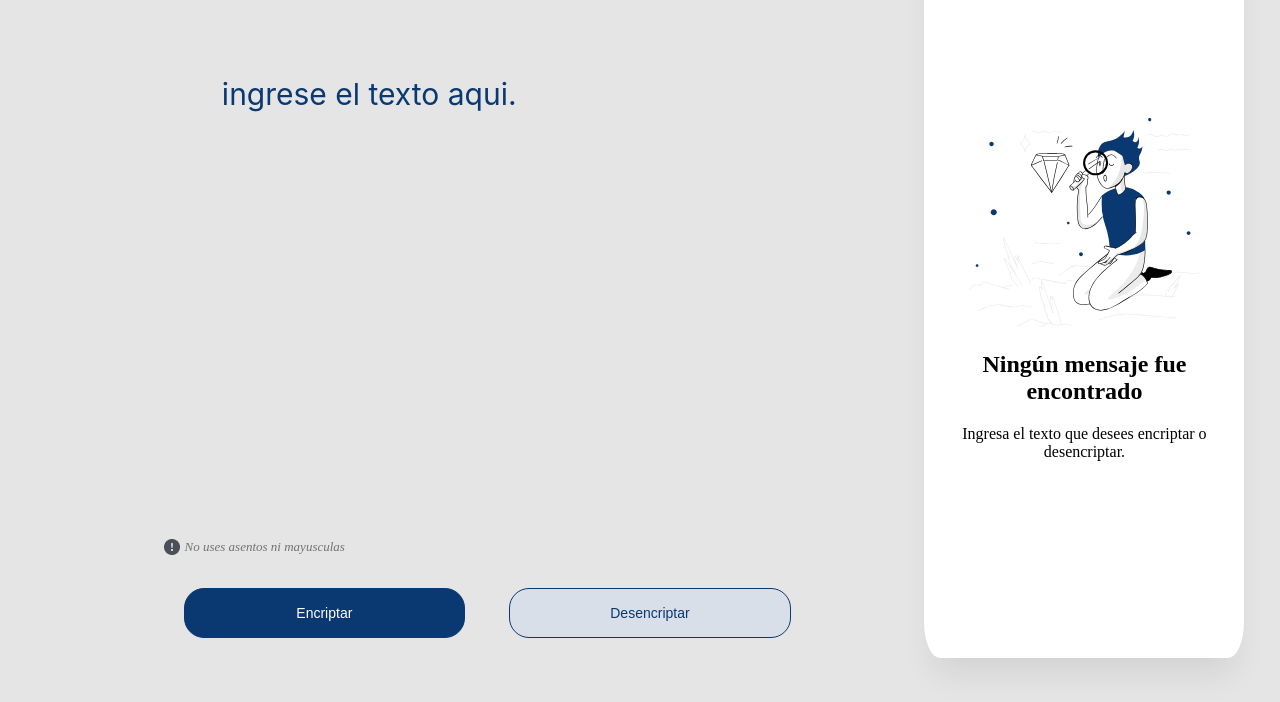
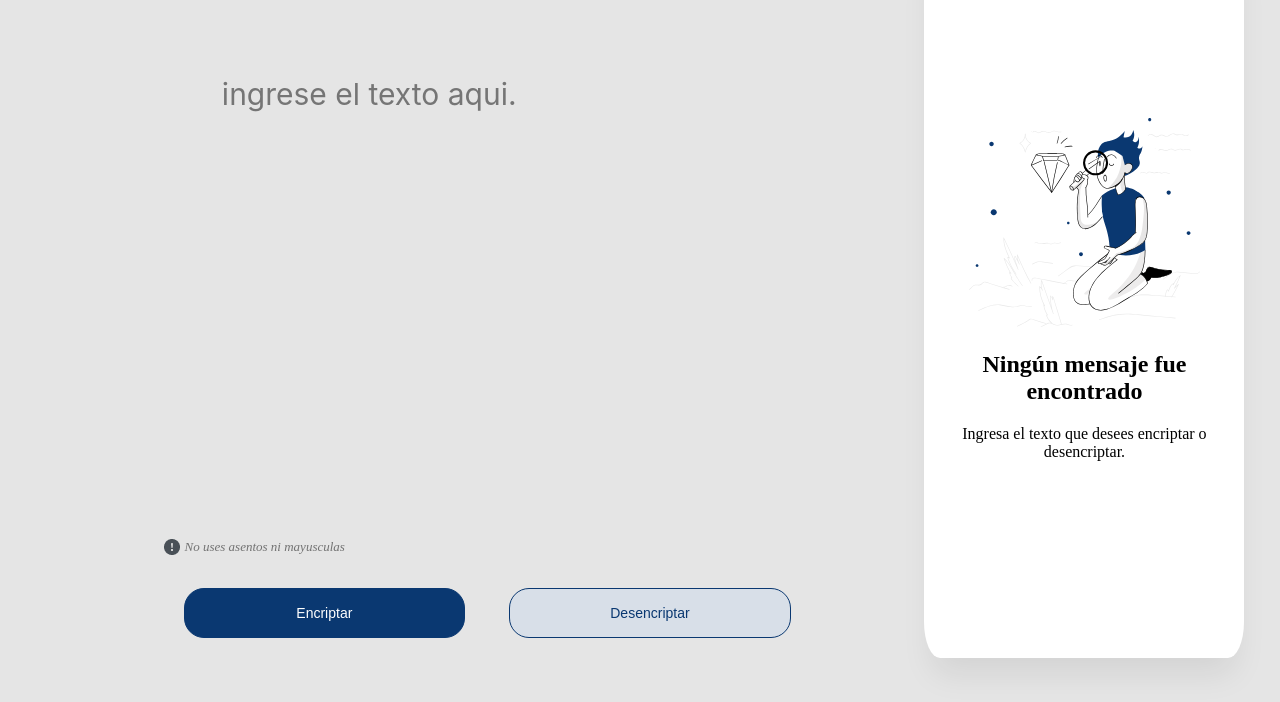
Before and after one commit to bvazquezj/encrypt-Jabran, a plain HTML site: page index.html in a window 1280 px wide. Shown: the part 98-800 px from the top of the page. Drawn offline with Linux system fonts and the light colour scheme.

Commit message:
añadiendo placeholder

```diff
--- a/index.html
+++ b/index.html
@@ -16,7 +16,7 @@
     <main>
             <section>
                 <div class="encript">
-                    <textarea class="txta-encript" id="input" cols="30" rows="10">ingrese el texto aqui.</textarea>
+                    <textarea class="txta-encript" id="input" cols="30" rows="10" placeholder="ingrese el texto aqui."></textarea>
                     <div>
                         <p><img src="Images/important.png" alt="signo importamte"> No uses asentos ni mayusculas</p>
                         <button id="encript">Encriptar</button>
```
